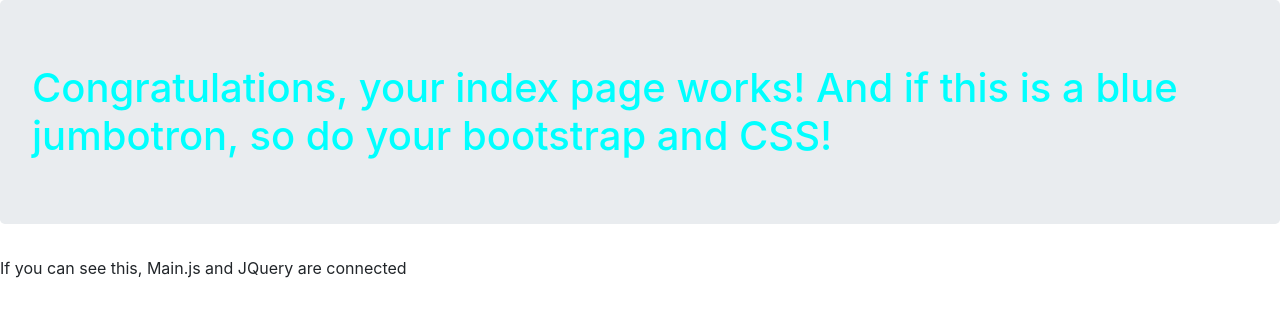
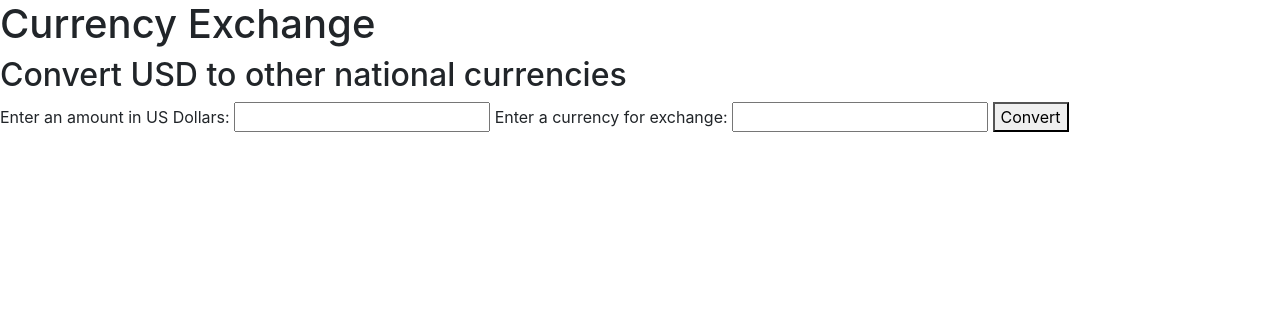
Before and after one commit to FavWest/currency-exchange, a website built with webpack: page src/index.html in a window 1280 px wide. Built offline with nearby package versions, Linux system fonts and the light colour scheme.

Commit message:
add basic content to webpage

```diff
--- a/src/css/styles.css
+++ b/src/css/styles.css
@@ -1,4 +1,3 @@
-h1 {
-  background-color: cornflowerblue;
-  color: aqua;
+#display-result{
+  display: none;
 }
--- a/src/index.html
+++ b/src/index.html
@@ -4,7 +4,17 @@
   <title>Currency Exchange</title>
 </head>
 <body>
-  <h1 class="jumbotron">Congratulations, your index page works! And if this is a blue jumbotron, so do your bootstrap and CSS!</h1>
-  <p id="jquery-check"></p>
+  <h1>Currency Exchange</h1>
+  <h2>Convert USD to other national currencies</h2>
+  <form id="user_query">
+    <label for="dollars">Enter an amount in US Dollars:</label>
+    <input id="dollars" type="number" step='0.01'>
+    <label for="currency">Enter a currency for exchange:</label>
+    <input id="currency" type="text">
+    <button type="submit">Convert</button>
+  </form>
+  <div id="display-result">
+    <p>$<span id="display-dollars">50</span> in USD is equal to <span id="display-result">amount</span> in <span id="display-currency">South Korean won</span>.</p>
+  </div>
 </body>
 </html>
```
